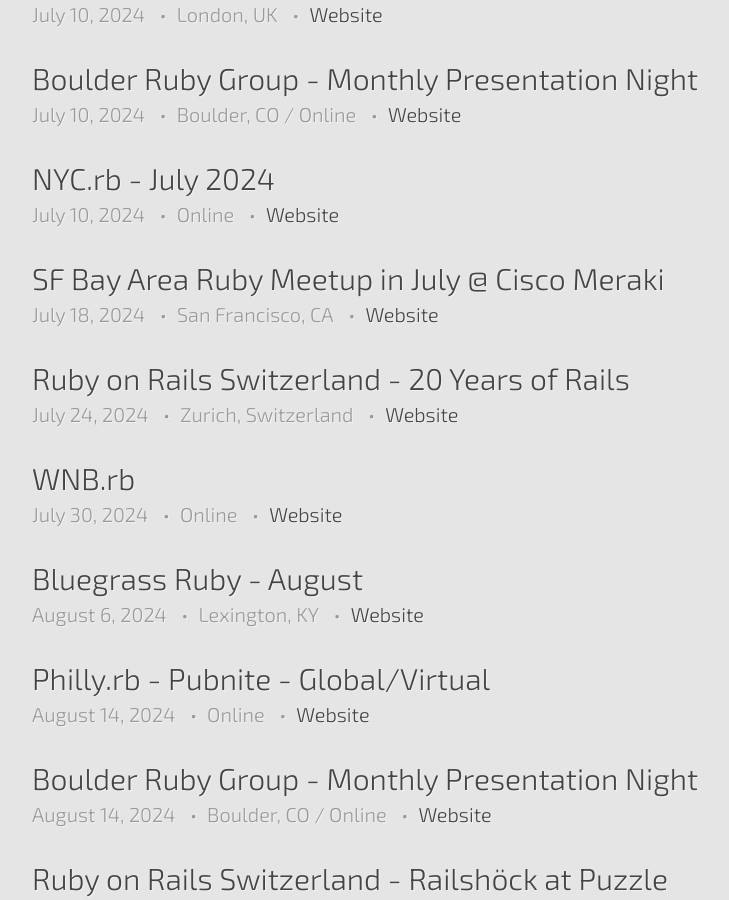
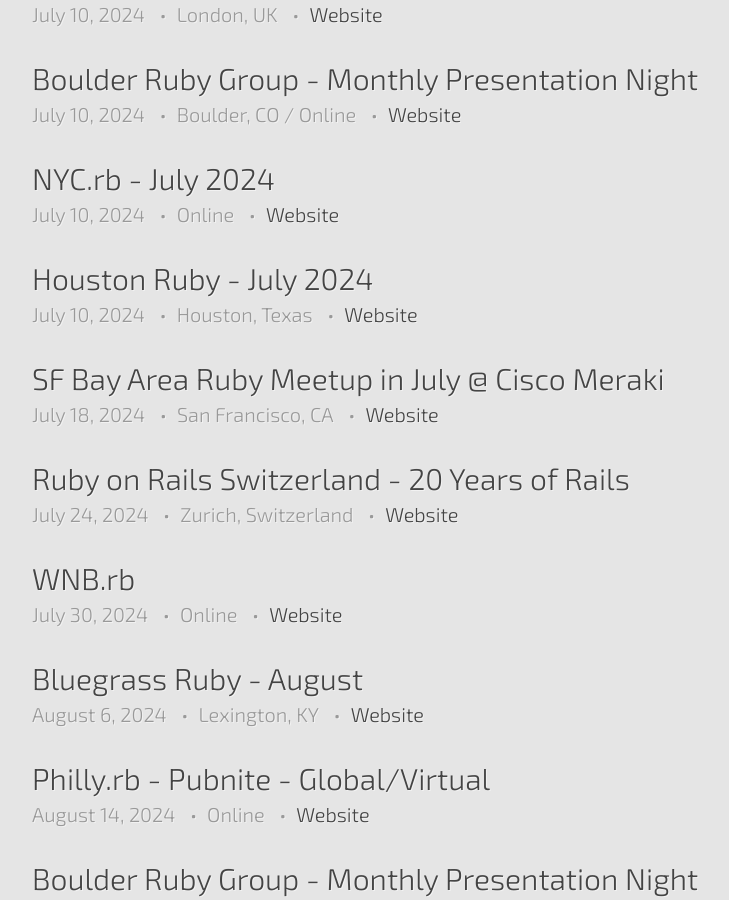
Before and after one commit to ruby-conferences/ruby-conferences.github.io, a Jekyll site: the page built from meetups/index.html, in a window 1280 px wide and 900 px high, scrolled down 1402 px. Shown: the whole window, without its empty margins (208-937 px from the left). Built offline with Jekyll 4.4.1, drawn with Linux system fonts in a browser that asks for light colours.

Commit message:
Added the Houston Ruby group meeting

```diff
--- a/_data/meetups.yml
+++ b/_data/meetups.yml
@@ -921,3 +921,10 @@
   start_time: 17:00:00 PDT
   end_time: 21:00:00 PDT
   url: https://lu.ma/bxzdp6mz
+
+- name: Houston Ruby - July 2024
+  location: Houston, Texas
+  date: 2024-07-10
+  start_time: 18:30:00 CDT
+  end_time: 20:30:00 CDT
+  url: https://houstonruby.com
```
